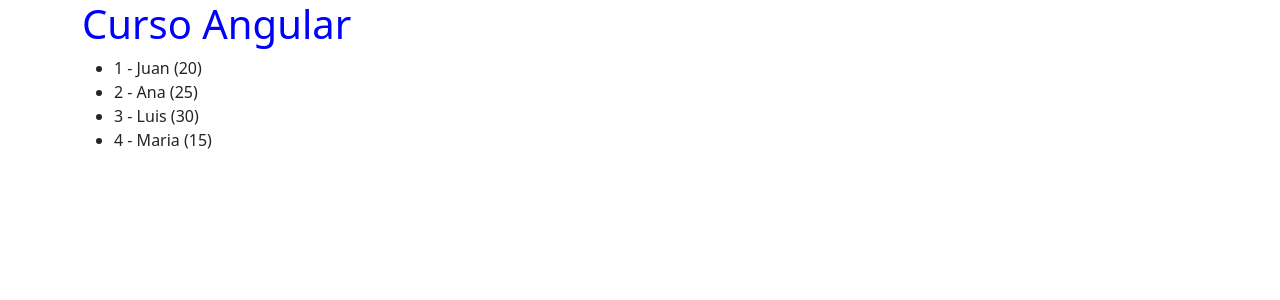
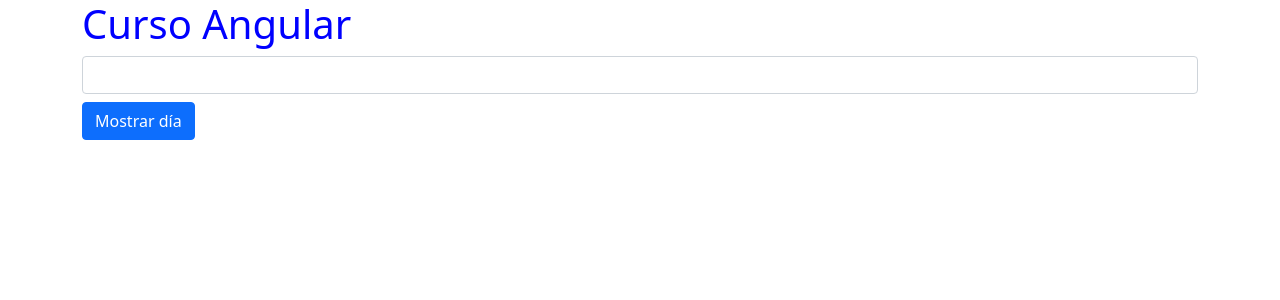
Before and after one commit to Oriojas/angular_curso, an Angular app: page / in a window 1280 px wide. Shown: the top 300 px of the page. Built offline with nearby package versions, Linux system fonts and the light colour scheme.

Commit message:
feat: insert and see variables front

```diff
--- a/src/app/app.component.html
+++ b/src/app/app.component.html
@@ -1,4 +1,6 @@
 <div class="container">
     <h1>{{ title }}</h1>
-    <app-bucles></app-bucles>
+
+    <app-switch></app-switch>
+
 </div>
--- a/src/app/app.module.ts
+++ b/src/app/app.module.ts
@@ -6,6 +6,7 @@
 import { BotonesComponent } from './botones/botones.component';
 import { FormularioComponent } from './formulario/formulario.component';
 import { BuclesComponent } from './bucles/bucles.component';
+import { SwitchComponent } from './switch/switch.component';
 
 
 @NgModule({
@@ -15,6 +16,7 @@
     BotonesComponent,
     FormularioComponent,
     BuclesComponent,
+    SwitchComponent,
   ],
   imports: [
     BrowserModule
--- /dev/null
+++ b/src/app/switch/switch.component.html
@@ -0,0 +1,18 @@
+<input type="text" class="form-control" #newDay>
+
+<button class="btn btn-primary mt-2 mb-4" (click)="dia = newDay.value">
+    Mostrar día
+</button>
+
+<div [ngSwitch]="dia" *ngIf="dia"> <!--para que no aparesca valos no valido-->
+
+    <span *ngSwitchCase="'1'">Lunes</span> <!--Si es un texto colocar comillas simples-->
+    <span *ngSwitchCase="'2'">Martes</span>
+    <span *ngSwitchCase="'3'">Miercoles</span>
+    <span *ngSwitchCase="'4'">Jueves</span>
+    <span *ngSwitchCase="'5'">Viernes</span>
+    <span *ngSwitchCase="'6'">Sabado</span>
+    <span *ngSwitchCase="'7'">Domingo</span>
+    <span *ngSwitchDefault="">Valor no valido</span>
+
+</div>
--- /dev/null
+++ b/src/app/switch/switch.component.ts
@@ -0,0 +1,12 @@
+import { Component } from '@angular/core';
+
+@Component({
+  selector: 'app-switch',
+  templateUrl: './switch.component.html',
+  styleUrls: ['./switch.component.css']
+})
+export class SwitchComponent {
+
+  dia?: string; // dato de tipo string vacío
+
+}
```
Also changed, not shown: src/app/switch/switch.component.css (added), 2 other files (tests, documents, lock files or other folders).
